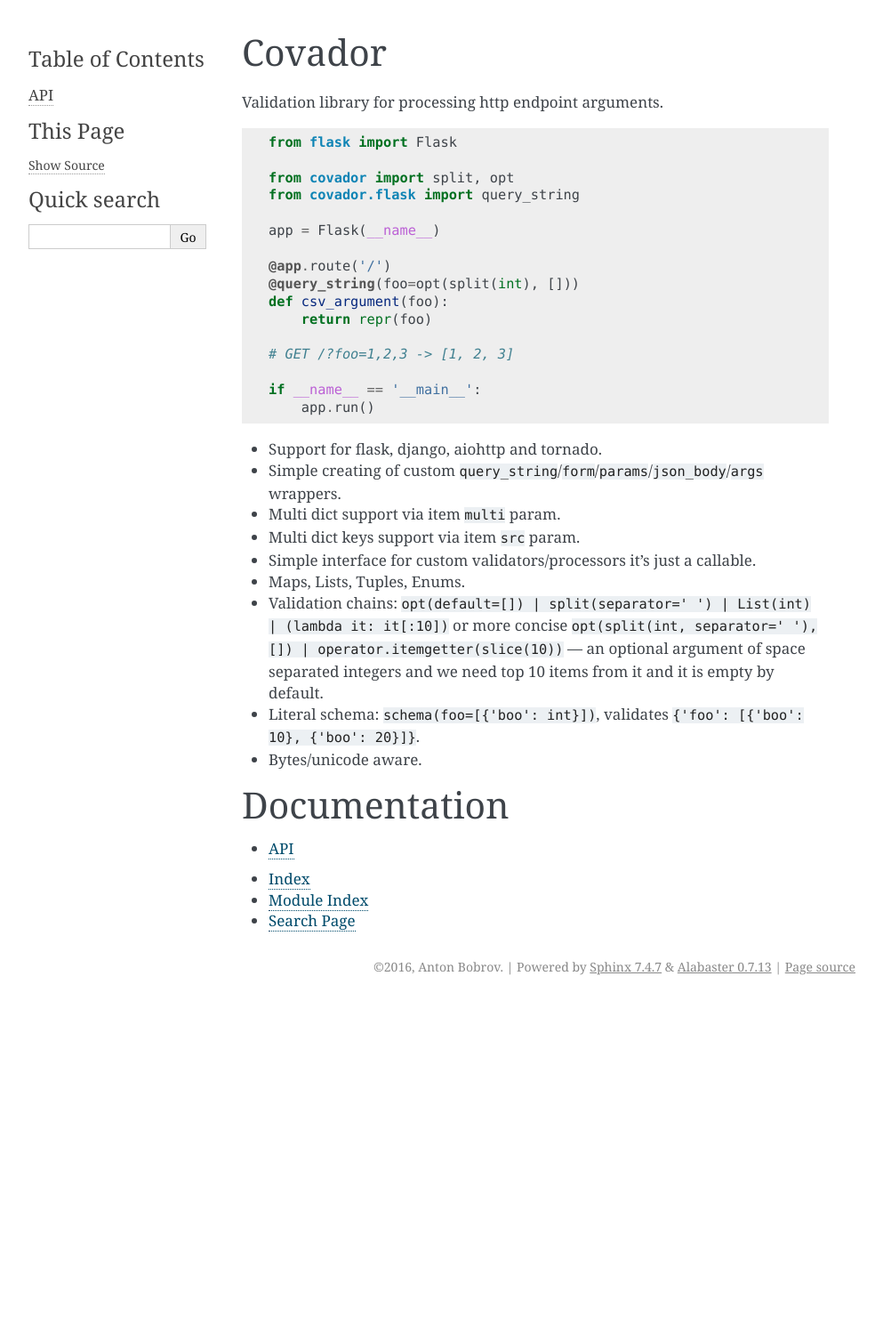
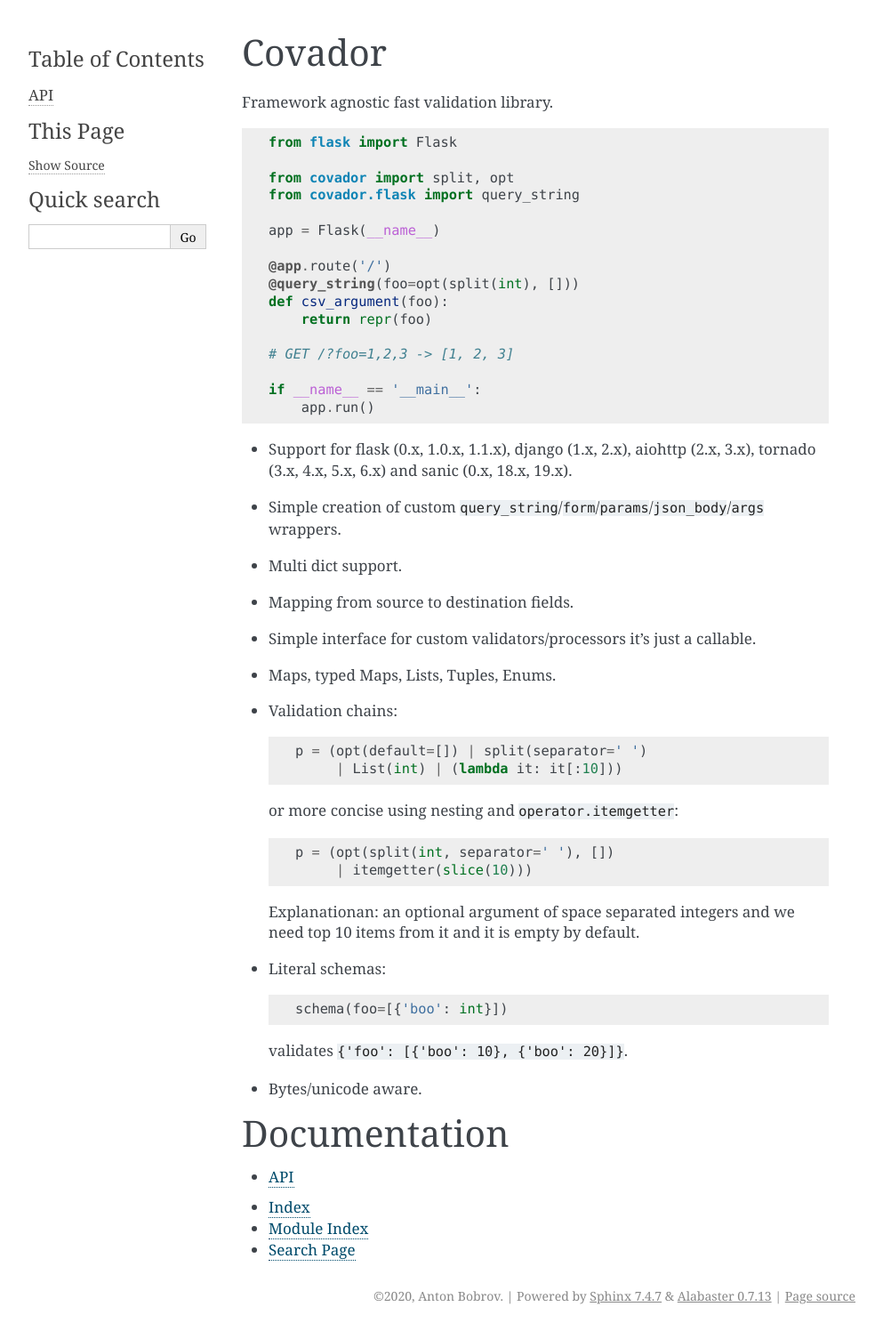
Before and after one commit to baverman/covador, a Sphinx documentation site: the page built from docs/index.rst, in a window 1280 px wide. Shown: the whole page at 89% size, without its empty margins (148-1141 px from the left). Built offline with Sphinx 7.4.7, drawn with Linux system fonts in a browser that asks for light colours; pages that are not in the unit, such as notebooks, are missing from menus; the version number is read from the project's files by our own code; before the commit the page ends 1126 px from its top, so only the background shows below that.

Commit message:
Some docstrings

```diff
--- a/docs/api.rst
+++ b/docs/api.rst
@@ -1,3 +1,5 @@
+.. default-role:: py:obj
+
 API
 ===
 
@@ -13,6 +15,8 @@
 
 .. automodule:: covador.types
    :members:
+   :ignore-module-all:
+   :member-order: bysource
 
 
 covador.utils
--- a/docs/conf.py
+++ b/docs/conf.py
@@ -29,8 +29,8 @@
 # Add any Sphinx extension module names here, as strings. They can be
 # extensions coming with Sphinx (named 'sphinx.ext.*') or your custom
 # ones.
-import sys
-sys.path.insert(0, '..')
+import os, sys
+sys.path.insert(0, os.path.abspath('..'))
 import covador
 
 extensions = [
@@ -55,7 +55,7 @@
 
 # General information about the project.
 project = u'Covador'
-copyright = u'2016, Anton Bobrov'
+copyright = u'2020, Anton Bobrov'
 author = u'Anton Bobrov'
 
 # The version info for the project you're documenting, acts as replacement for
--- a/docs/index.rst
+++ b/docs/index.rst
@@ -1,7 +1,7 @@
 Covador
 =======
 
-Validation library for processing http endpoint arguments.
+Framework agnostic fast validation library.
 
 .. code:: python
 
@@ -23,17 +23,30 @@
         app.run()
 
 
-* Support for flask, django, aiohttp and tornado.
-* Simple creating of custom ``query_string``/``form``/``params``/``json_body``/``args`` wrappers.
-* Multi dict support via item ``multi`` param.
-* Multi dict keys support via item ``src`` param.
+* Support for flask (0.x, 1.0.x, 1.1.x), django (1.x, 2.x), aiohttp (2.x, 3.x),
+  tornado (3.x, 4.x, 5.x, 6.x) and sanic (0.x, 18.x, 19.x).
+* Simple creation of custom ``query_string``/``form``/``params``/``json_body``/``args`` wrappers.
+* Multi dict support.
+* Mapping from source to destination fields.
 * Simple interface for custom validators/processors it's just a callable.
-* Maps, Lists, Tuples, Enums.
-* Validation chains: ``opt(default=[]) | split(separator=' ') | List(int) | (lambda it: it[:10])``
-  or more concise ``opt(split(int, separator=' '), []) | operator.itemgetter(slice(10))`` —
-  an optional argument of space separated integers and we need top 10 items from it and it
+* Maps, typed Maps, Lists, Tuples, Enums.
+* Validation chains::
+
+     p = (opt(default=[]) | split(separator=' ')
+          | List(int) | (lambda it: it[:10]))
+
+  or more concise using nesting and ``operator.itemgetter``::
+
+     p = (opt(split(int, separator=' '), [])
+          | itemgetter(slice(10)))
+
+  Explanationan: an optional argument of space separated integers and we need top 10 items from it and it
   is empty by default.
-* Literal schema: ``schema(foo=[{'boo': int}])``, validates ``{'foo': [{'boo': 10}, {'boo': 20}]}``.
+* Literal schemas::
+
+     schema(foo=[{'boo': int}])
+
+  validates ``{'foo': [{'boo': 10}, {'boo': 20}]}``.
 * Bytes/unicode aware.
 
 
```
Also changed, not shown: 1 other file.
